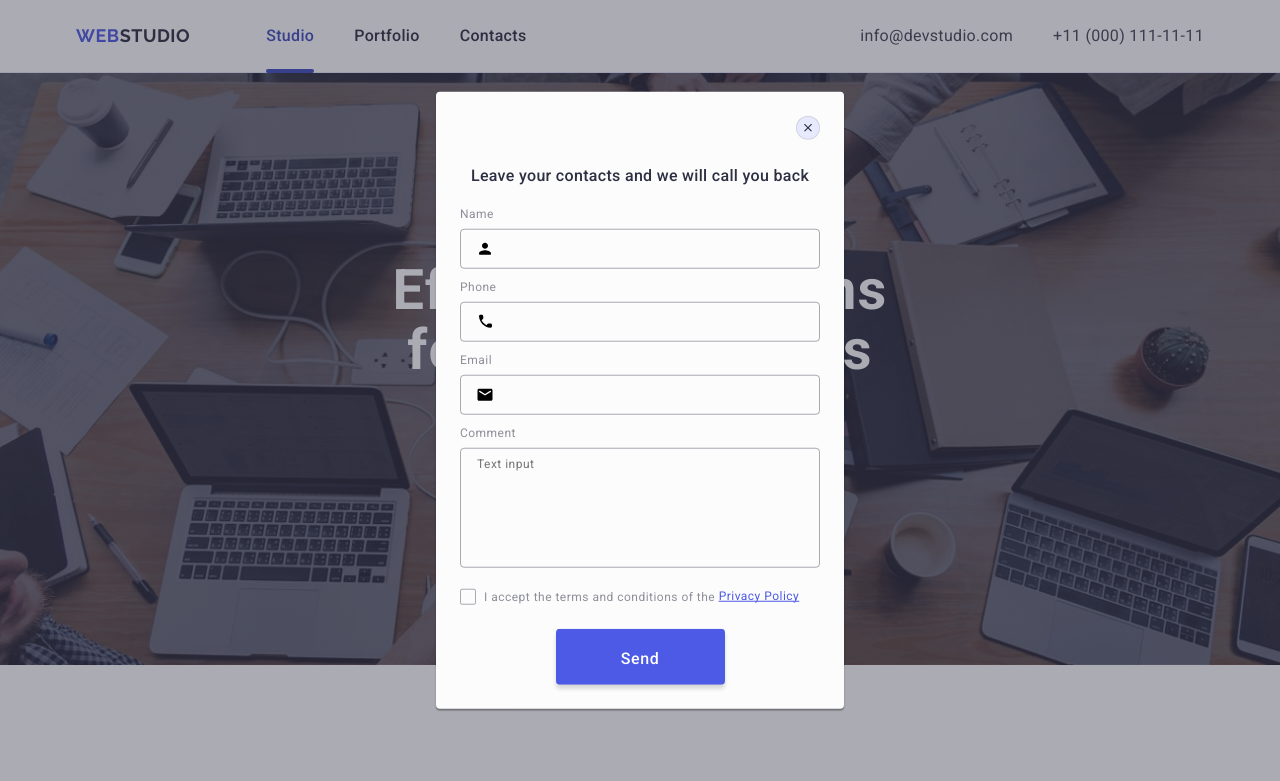
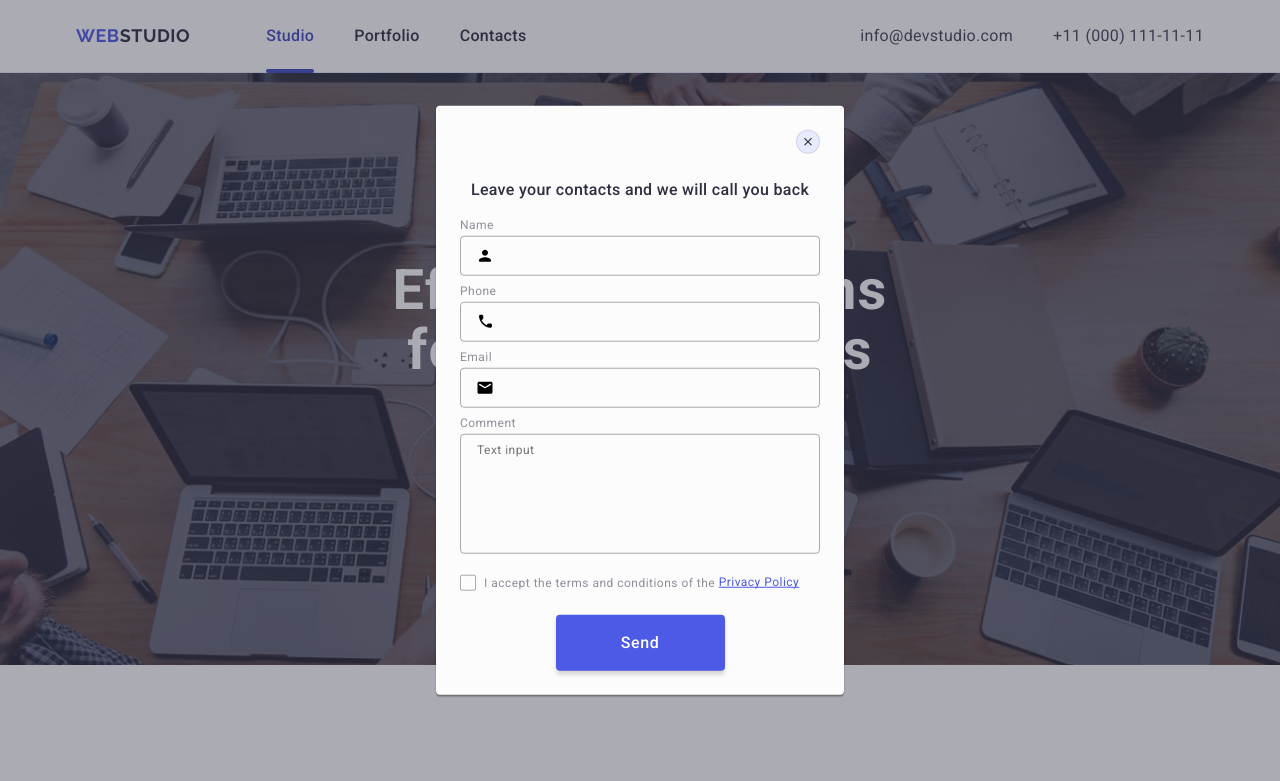
Before and after one commit to pancheshnyi/goit-markup-hw-05, a plain HTML site: page index.html in a window 1280 px wide. Shown: the top 781 px of the page. Drawn offline with nearby package versions, Linux system fonts and the light colour scheme.

Commit message:
fix buttom2

```diff
--- a/css/styles.css
+++ b/css/styles.css
@@ -758,8 +758,8 @@ img {
   line-height: 1.17;
   letter-spacing: 0.04em;
   color: #8e8f99;
-  display: inline-block;
-  margin-bottom: 8px;
+  display: block;
+  margin-bottom: 4px;
 }
 
 .modal-field {
@@ -774,6 +774,7 @@ img {
   position: absolute;
   left: 16px;
   top: 50%;
+  transition: fill 250ms cubic-bezier(0.4, 0, 0.2, 1);
   transform: translateY(-50%);
 }
 
@@ -855,4 +856,6 @@ img {
   letter-spacing: 0.04em;
   text-align: center;
   color: #fff;
+  border: none;
+  transition: background-color 250ms cubic-bezier(0.4, 0, 0.2, 1);
 }
```
